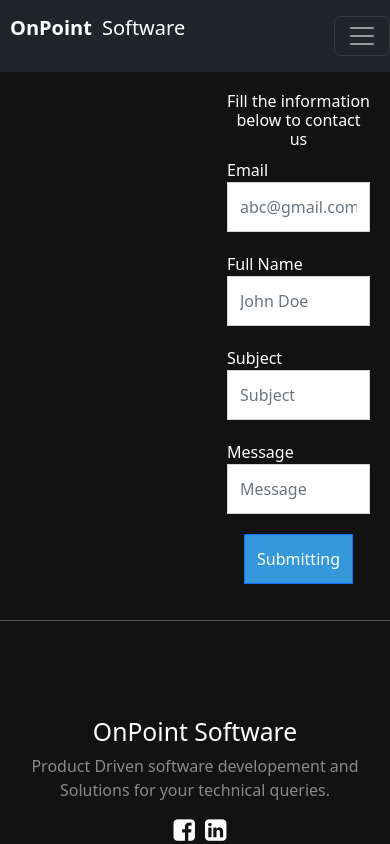
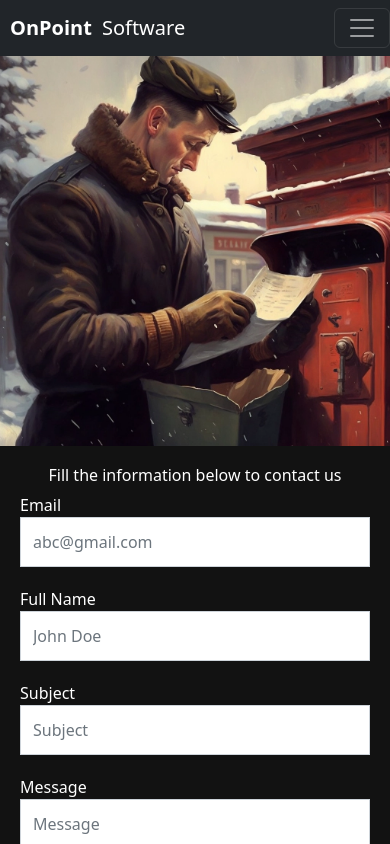
Before and after one commit to Pujan77/react-landing-business, a React (Create React App) app: page / in a window 390 px wide. Both pictures are taken after a click on the button "Get in Touch". Shown: the top 844 px of the page. Built offline with nearby package versions, Linux system fonts and the light colour scheme; a web font is replaced by a local one.

Commit message:
[NEW] mobile responsive

```diff
--- a/src/App.css
+++ b/src/App.css
@@ -222,6 +222,7 @@
 
  p.title_subscript {
   margin-left: 10px;
+  margin-bottom: 0;
 }
 
 h5.title_head {
@@ -280,6 +281,7 @@
   max-width: 600px;
   margin: 0 auto;
   padding: 20px;
+  width: 100%;
 }
 
 .contact-form .form-control {
@@ -329,10 +331,10 @@
 
 
 section.reason_section {
-  max-height: 600px;
+  /* max-height: 600px; */
 }
 .reasons_wrapper.d-flex.justify-content-center {
-  height: 600px;
+  /* height: 600px; */
 }
 .col-lg-6.col-sm-12.col-md-6.column_image {
   height: 100%;
@@ -349,7 +351,7 @@
 }
 
 .col-6.mb-1.feature_small_column {
-  height: 300px;
+  /* height: 300px; */
 
 }
 
--- a/src/assets/index.js
+++ b/src/assets/index.js
@@ -31,6 +31,7 @@
 import RodgerThompson from "./images/photo/RodgerThompson.jpg";
 import TylerSmile from "./images/photo/TylerSmile.jpg";
 import WillieJane from "./images/photo/WillieJane.jpg";
+import ContactPhoto from "./images/contact.png";
 export {
   FInalLogo_1,
   LARAVEL,
@@ -64,5 +65,5 @@
   RodgerThompson,
   TylerSmile,
   WillieJane,
-  OnPointAbout,
+  OnPointAbout,ContactPhoto
 };
--- a/src/assets/styles/style.scss
+++ b/src/assets/styles/style.scss
@@ -226,3 +226,48 @@
     }
     .copyright p{border-top:1px solid rgba(255,255,255,.1);}
   }
+  @media only screen and (max-width: 1240px) {
+    .testimonial-section .thumb-layer,
+    .testimonial-section:before{
+      display: none;
+    }
+    .testimonial-section .sec-title {
+        margin-bottom: 0;
+    }
+    .testimonial-section {
+      padding-bottom: 0;
+    }
+    .testimonial-section .testimonial-carousel {
+        margin: 0;
+    }
+    .reasons_wrapper .column_image,
+    .mb-1.feature_small_column {
+      margin-bottom: 20px !important;
+    }
+    .reasons_wrapper .column_image img.card-img {
+      max-height: 500px;
+      object-fit: cover;
+  }
+  }
+  .row.reasons_row {
+    width: calc(100% - 30px);
+    margin: 0 auto;
+}
+@media only screen and (max-width: 600px){
+  .testimonial-block .inner-box {
+    padding: 50px 20px;
+  }
+  .testimonial-section .sec-title {
+    margin-bottom: 25px;
+}
+}
+img.contact-image {
+  width: 100%;
+  height: auto;
+}
+.contact-form-wrap {
+  align-items: center;
+  justify-content: center;
+  display: flex;
+  flex-wrap: wrap;
+}
--- a/src/components/Hero.jsx
+++ b/src/components/Hero.jsx
@@ -9,7 +9,7 @@
     <section className="hero_section">
       <div className="container col-xxl-8 px-4 py-5">
         <div className="row flex-lg-row-reverse align-items-center g-5 py-5">
-          <div className="col-10 col-sm-8 col-lg-6">
+          <div className="col-md-12 col-sm-12 col-lg-6">
             <img
               src={OnPointAbout}
               className="d-block mx-lg-auto img-fluid"
@@ -19,7 +19,7 @@
               loading="lazy"
             />
           </div>
-          <div className="col-lg-6">
+          <div className="col-md-12 col-sm-12 col-lg-6">
             <h1 className="display-5 fw-bold lh-1 mb-3">{HeroContent.title}</h1>
             <p className="lead">{HeroContent.body}</p>
             <div className="d-grid gap-2 d-md-flex justify-content-md-center">
--- a/src/components/Reasons.jsx
+++ b/src/components/Reasons.jsx
@@ -7,12 +7,12 @@
     <section className="reason_section">
       <div className="reasons_wrapper d-flex justify-content-center">
         <div className="row reasons_row">
-          <div className="col-lg-6 col-sm-12 col-md-6 column_image">
+          <div className="col-lg-6 col-sm-12 col-md-12 column_image">
             <Card className="custom_reason_card">
               <CardImg src={ReasonContent.image} />
             </Card>
           </div>
-          <div className="col-lg-6 col-sm-12 col-md-6 column_feature_blocks">
+          <div className="col-lg-6 col-sm-12 col-md-12 column_feature_blocks">
             <div className="row">
               {ReasonContent.cardContents.map((reason, index) => {
                 return (
--- a/src/pages/Contact.jsx
+++ b/src/pages/Contact.jsx
@@ -3,6 +3,7 @@
 import * as Yup from "yup";
 import { ContactForm } from "../content";
 import emailjs from "@emailjs/browser";
+import { ContactPhoto } from "../assets";
 
 const Contact = () => {
   const [statusForm, setStatusForm] = useState(null);
@@ -44,8 +45,10 @@
 
   return (
     <div className="row">
-      <div className="col col-6"></div>
-      <div className="col col-6">
+      <div className="col-sm-12 col-md-12 col-lg-6">
+          <img className="contact-image" src={ContactPhoto} alt="contact"/>
+      </div>
+      <div className="col-sm-12 col-md-12 col-lg-6 contact-form-wrap">
         <Formik
           initialValues={initialValues}
           validationSchema={validationSchema}
```
